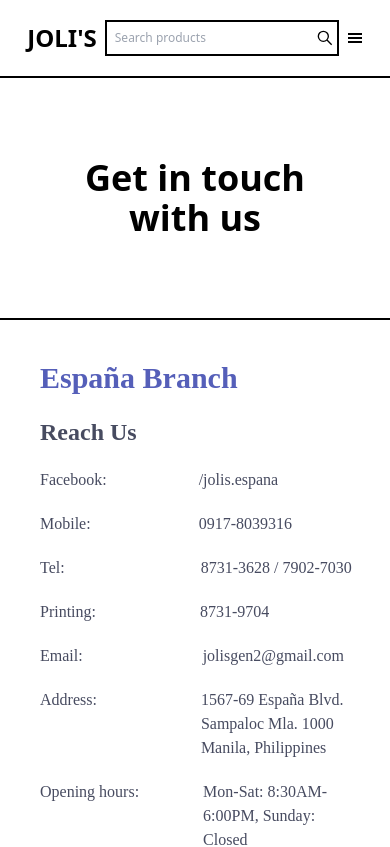
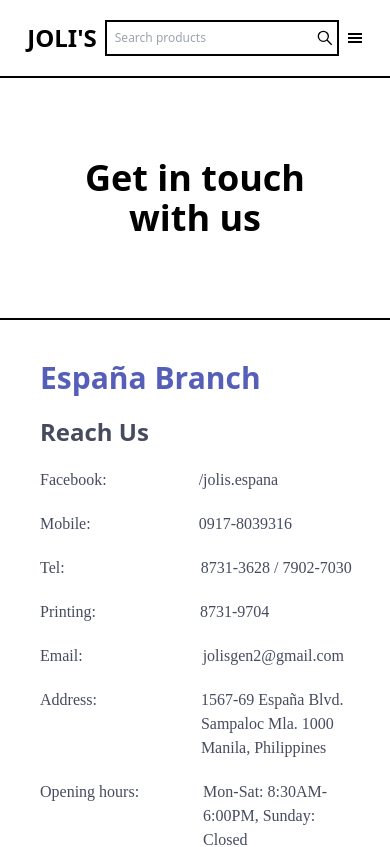
Before and after one commit to quinzonjosh/jolis, a Next.js app: page /branches in a window 390 px wide. Shown: the top 847 px of the page. Built offline with nearby package versions, Linux system fonts and the light colour scheme.

Commit message:
Changed fonts to match design

```diff
--- a/components/BranchSection/BranchSection.jsx
+++ b/components/BranchSection/BranchSection.jsx
@@ -17,8 +17,8 @@ const BranchInfo = ({
         mapFirst ? "order-2 md:w-2/5 relative md:right-10 right-0" : "order-1 md:1/2"
       }`}
     >
-      <p className="text-3xl font-bold mb-5 lg:mx-8 text-secondary font-['Work_sans']">{branchName}</p>
-      <p className="text-2xl font-bold mb-5 lg:mx-8 text-primary font-['Work_sans']">Reach Us</p>
+      <p className="text-3xl font-bold mb-5 lg:mx-8 text-secondary">{branchName}</p>
+      <p className="text-2xl font-bold mb-5 lg:mx-8 text-primary">Reach Us</p>
       <span className="mb-5 lg:mx-8">
         <p className="float-left mr-12 text-primary font-['merriweather']">Facebook:</p>
         <a
--- a/components/Category/Category.jsx
+++ b/components/Category/Category.jsx
@@ -14,7 +14,7 @@ const Category = ({ imageLink, categoryName, slug }) => {
             alt="category image"
           />
         </div>
-        <p className="mb-3 text-xl font-bold text-secondary font-['Work_sans']">{categoryName}</p>
+        <p className="mb-3 text-xl font-bold text-secondary">{categoryName}</p>
       </div>
     </Link>
   );
```
